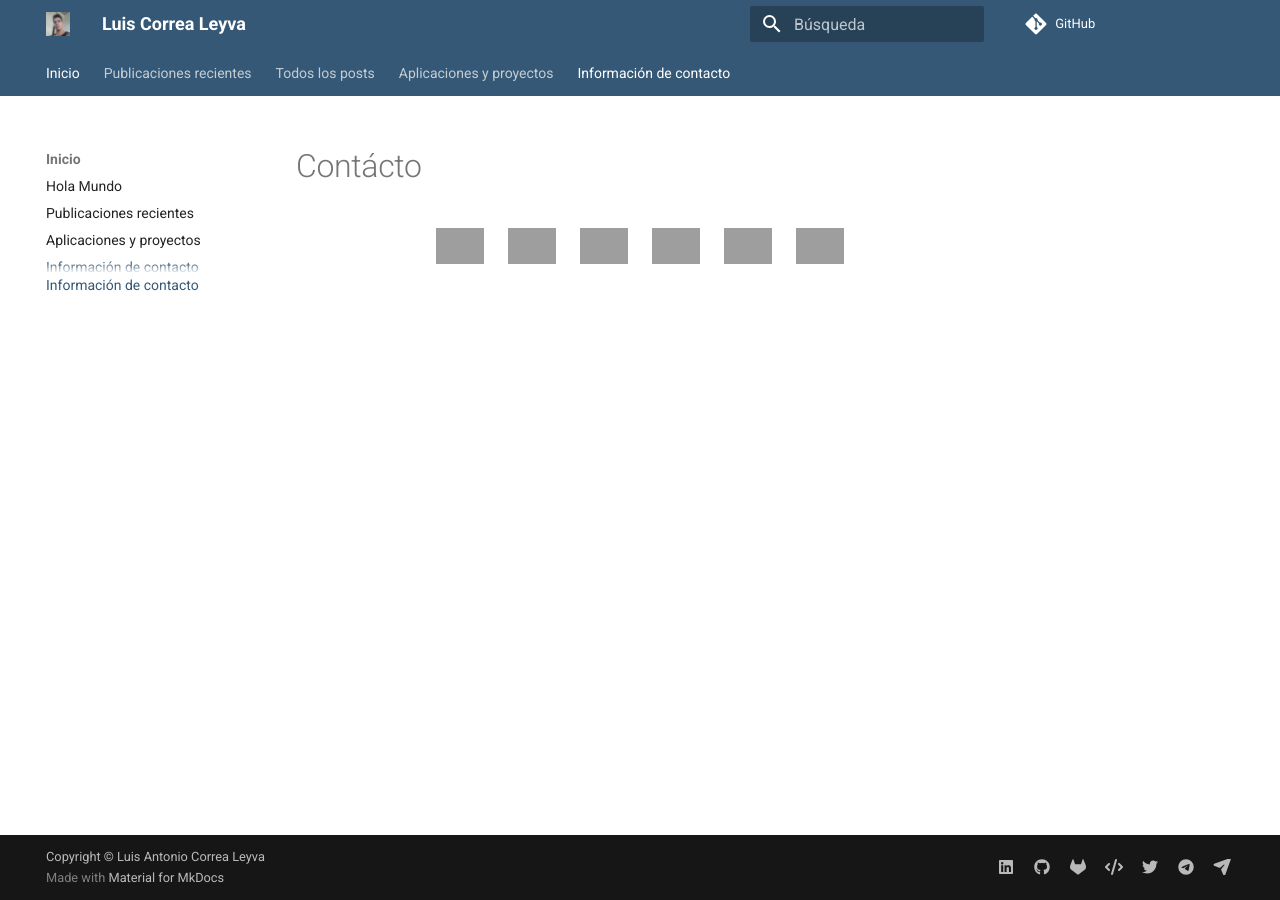
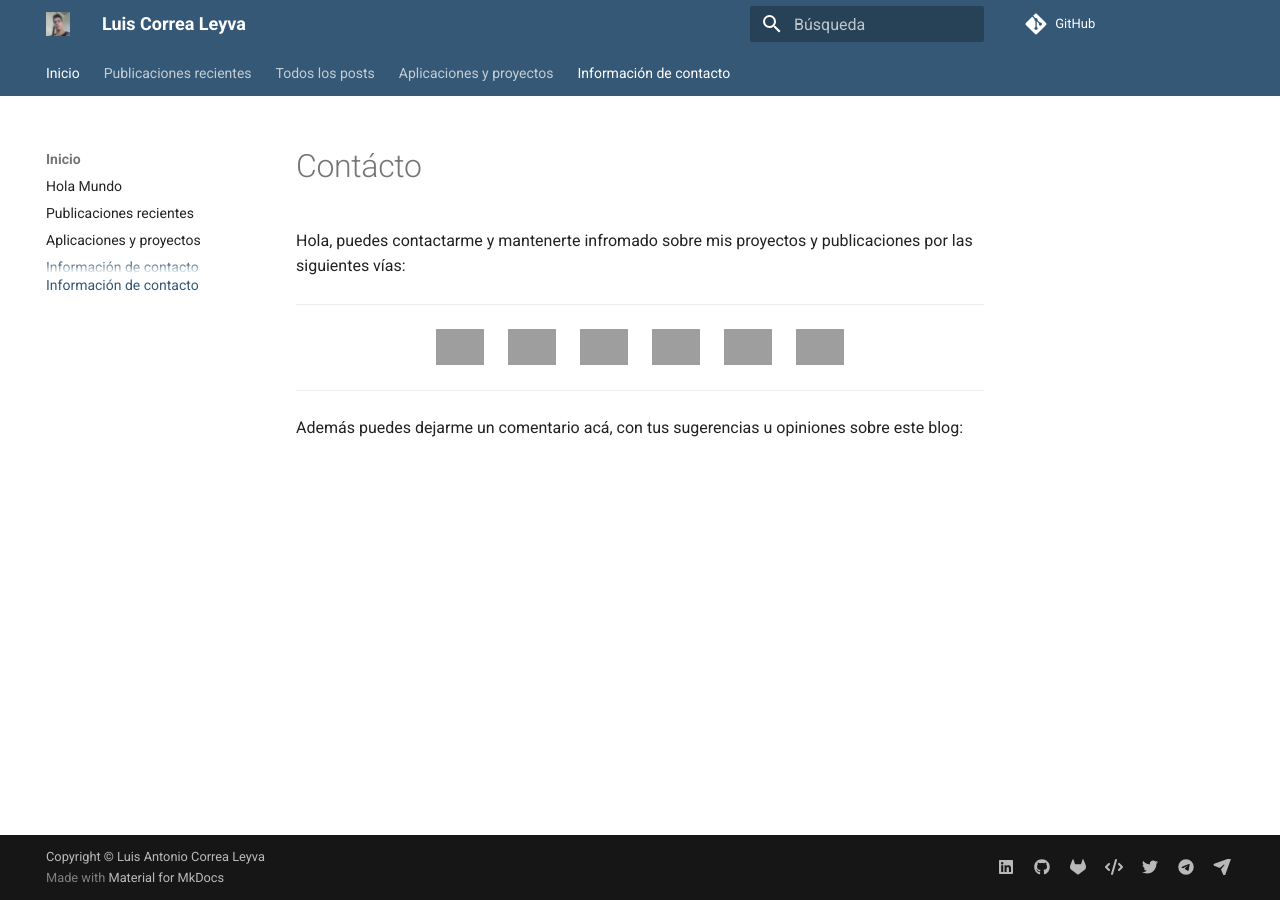
Before and after one commit to correaleyval/correaleyval.github.io, an MkDocs documentation site: the page built from docs/contact/index.md, in a window 1280 px wide. Built offline with MkDocs 1.6.1 and Material for MkDocs 9.7.7, drawn with Linux system fonts in a browser that asks for light colours; nearby versions of some CDN libraries; grey boxes are pictures that could not be loaded.

Commit message:
Contact comments

```diff
--- a/docs/contact/index.md
+++ b/docs/contact/index.md
@@ -1,10 +1,13 @@
 ---
-disqus: ""
 description: Hola! 👋 Soy Luis Correa Leyva. Ciber Emprendedor. Desarrollador de software. Siempre inventando. Esta es mi información de contacto.
 og_image: assets/images/avatar.jpg
 ---
 
 # Contácto
+
+Hola, puedes contactarme y mantenerte infromado sobre mis proyectos y publicaciones por las siguientes vías:
+
+---
 
 <p align="center">
 
@@ -42,3 +45,7 @@ og_image: assets/images/avatar.jpg
     <img align="center" src="https://cdn.jsdelivr.net/npm/simple-icons@3.0.1/icons/gmail.svg" alt="luis_ciber" height="48" width="48"/>
   </a>
 </p>
+
+---
+
+Además puedes dejarme un comentario acá, con tus sugerencias u opiniones sobre este blog:
```
